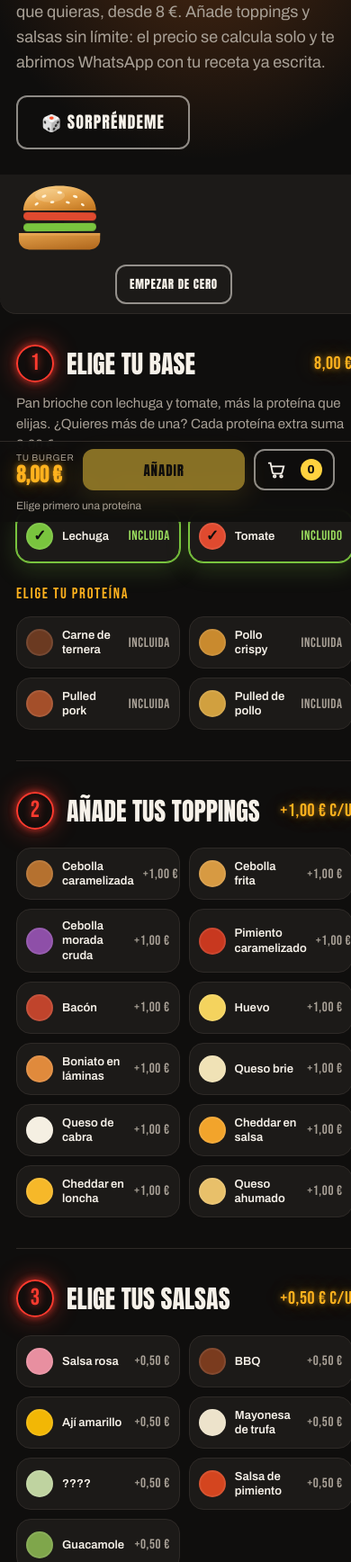
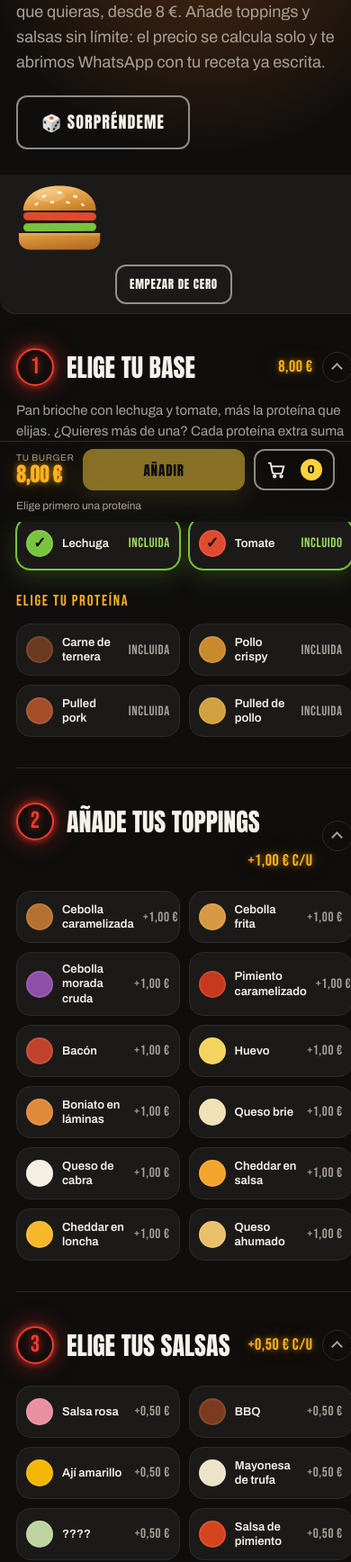
Before and after one commit to Roberjr10/manchayna-carretilla, a plain HTML site: page carretilla-v2/crea-tu-burger.html in a window 390 px wide. Shown: the part 264-2000 px from the top of the page at 90% size. Drawn offline with Linux system fonts and the light colour scheme.

Commit message:
Configurador: pasos plegables con cuenta de lo elegido
Co-Authored-By: Claude Opus 5 <noreply@anthropic.com>

```diff
--- a/carretilla-v2/burger-builder.js
+++ b/carretilla-v2/burger-builder.js
@@ -109,6 +109,13 @@
     $$('[data-total]').forEach(el => {
       if (el.textContent !== t) { el.textContent = t; el.classList.remove('bump'); void el.offsetWidth; el.classList.add('bump'); }
     });
+    // cuenta en el título de cada paso, para saber qué llevas con el paso plegado
+    $$('[data-count]').forEach(el => {
+      const n = picked[el.dataset.count].length;
+      const [sing, plur] = el.dataset.label.split('|');
+      el.textContent = n ? `${n} ${n === 1 ? sing : plur}` : '';
+    });
+
     const ready = picked.prote.length > 0;
     $('[data-send]').setAttribute('aria-disabled', !ready);
     $('[data-hint]').hidden = ready;
--- a/carretilla-v2/crea-tu-burger.html
+++ b/carretilla-v2/crea-tu-burger.html
@@ -55,25 +55,37 @@
   <div class="wrap builder">
     <!-- PASOS -->
     <div class="steps">
-      <section class="step" id="paso-base">
-        <h2><span class="num">1</span>Elige tu base<b>8,00 €</b></h2>
+      <details class="step" id="paso-base" open>
+        <summary>
+          <h2><span class="num">1</span>Elige tu base<b>8,00 €</b></h2>
+          <span class="pick-count" data-count="prote" data-label="proteína|proteínas"></span>
+          <span class="chev" aria-hidden="true"></span>
+        </summary>
         <p class="step-note">Pan brioche con lechuga y tomate, más la proteína que elijas. ¿Quieres más de una? Cada proteína extra suma 3,00 €.</p>
         <p class="sub-label">Ya incluidos — tócalos para quitarlos</p>
         <div class="opts opts-inc" data-group="incluido" role="group" aria-label="Ingredientes incluidos en la base"></div>
         <p class="sub-label">Elige tu proteína</p>
         <div class="opts" data-group="prote" role="group" aria-label="Proteínas"></div>
-      </section>
+      </details>
 
-      <section class="step">
-        <h2><span class="num">2</span>Añade tus toppings<b>+1,00 € c/u</b></h2>
+      <details class="step" open>
+        <summary>
+          <h2><span class="num">2</span>Añade tus toppings<b>+1,00 € c/u</b></h2>
+          <span class="pick-count" data-count="topping" data-label="topping|toppings"></span>
+          <span class="chev" aria-hidden="true"></span>
+        </summary>
         <div class="opts" data-group="topping" role="group" aria-label="Toppings"></div>
-      </section>
+      </details>
 
-      <section class="step">
-        <h2><span class="num">3</span>Elige tus salsas<b>+0,50 € c/u</b></h2>
+      <details class="step" open>
+        <summary>
+          <h2><span class="num">3</span>Elige tus salsas<b>+0,50 € c/u</b></h2>
+          <span class="pick-count" data-count="salsa" data-label="salsa|salsas"></span>
+          <span class="chev" aria-hidden="true"></span>
+        </summary>
         <div class="opts" data-group="salsa" role="group" aria-label="Salsas"></div>
         <p class="no-limit">¡Sin límite de ingredientes!</p>
-      </section>
+      </details>
     </div>
 
     <!-- MONTAJE + RESUMEN -->
--- a/carretilla-v2/styles.css
+++ b/carretilla-v2/styles.css
@@ -456,3 +456,22 @@ dialog.cart { max-width: min(540px, 100vw - 20px); background: var(--card); colo
 .opts-inc .opt[aria-pressed="false"] { opacity: .5; }
 .opts-inc .opt[aria-pressed="false"] .opt-name { text-decoration: line-through; }
 .opts-inc .opt[aria-pressed="false"] .opt-dot { filter: grayscale(1); }
+
+/* Pasos plegables: tocar el título los encoge */
+.step > summary { display: flex; align-items: center; gap: 14px; cursor: pointer; list-style: none; padding: 4px 0; }
+.step > summary::-webkit-details-marker { display: none; }
+.step > summary h2 { flex: 1; min-width: 0; }
+.step > summary:hover .chev { border-color: var(--mus); color: var(--mus); }
+.step > summary:focus-visible { outline: 3px solid var(--focus); outline-offset: 4px; border-radius: 10px; }
+.pick-count { flex: none; font-family: "Bebas Neue", Impact, sans-serif; font-size: 17px; letter-spacing: .06em; color: var(--mus); white-space: nowrap; }
+.pick-count:empty { display: none; }
+.chev { flex: none; display: grid; place-items: center; width: 38px; height: 38px; border: 1px solid var(--line); border-radius: 50%; color: var(--muted); transition: transform .2s, color .2s, border-color .2s; }
+.chev::before { content: ""; width: 9px; height: 9px; border-right: 2px solid currentColor; border-bottom: 2px solid currentColor; transform: translateY(-2px) rotate(45deg); }
+.step[open] > summary .chev { transform: rotate(180deg); }
+@media (max-width: 980px) {
+  .step > summary { gap: 10px; }
+  .step > summary h2 b { font-size: 18px; }
+  .pick-count { font-size: 15px; }
+  .chev { width: 34px; height: 34px; }
+}
+.step { scroll-margin-top: calc(var(--hd-h) + 140px); }
```
